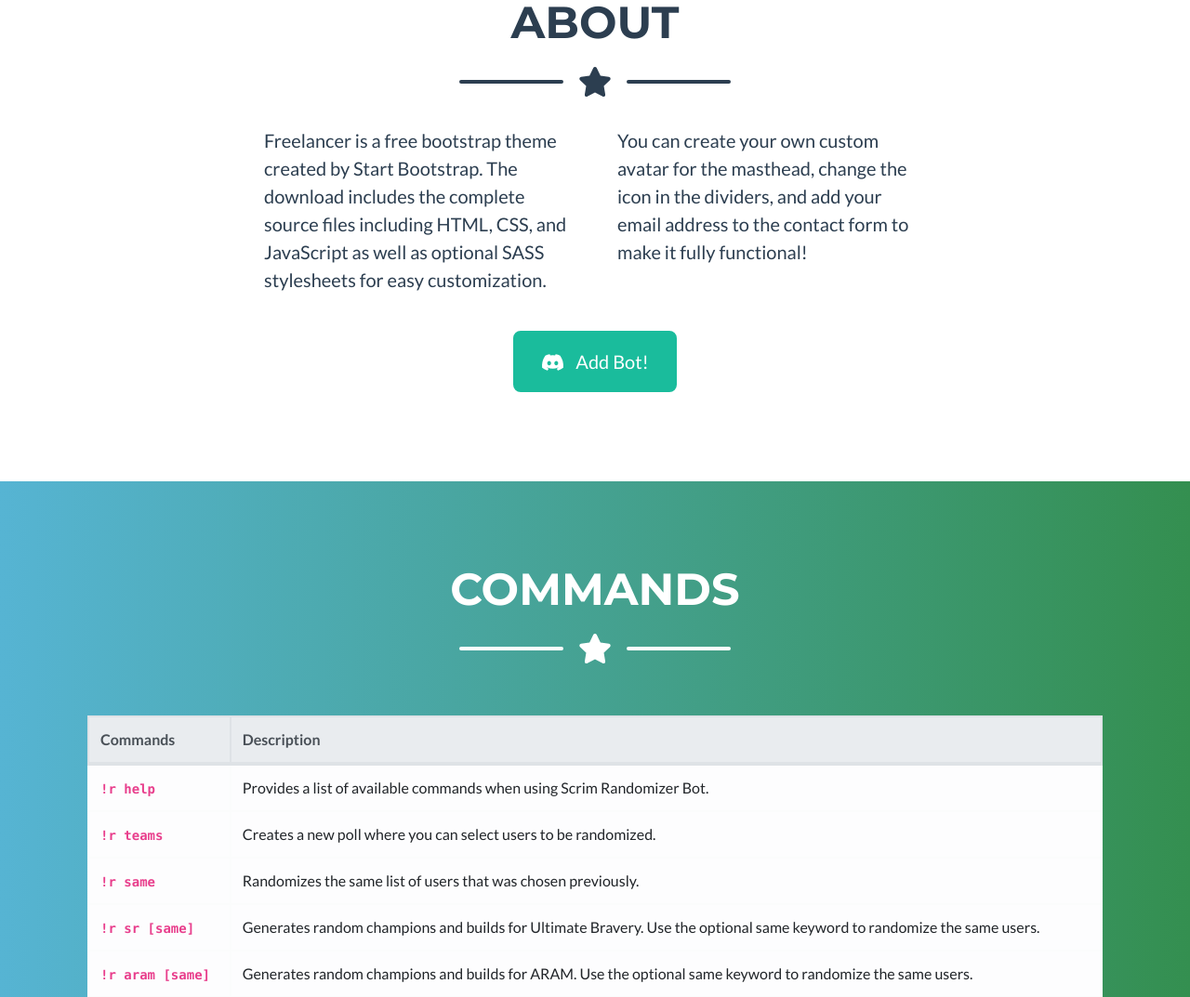
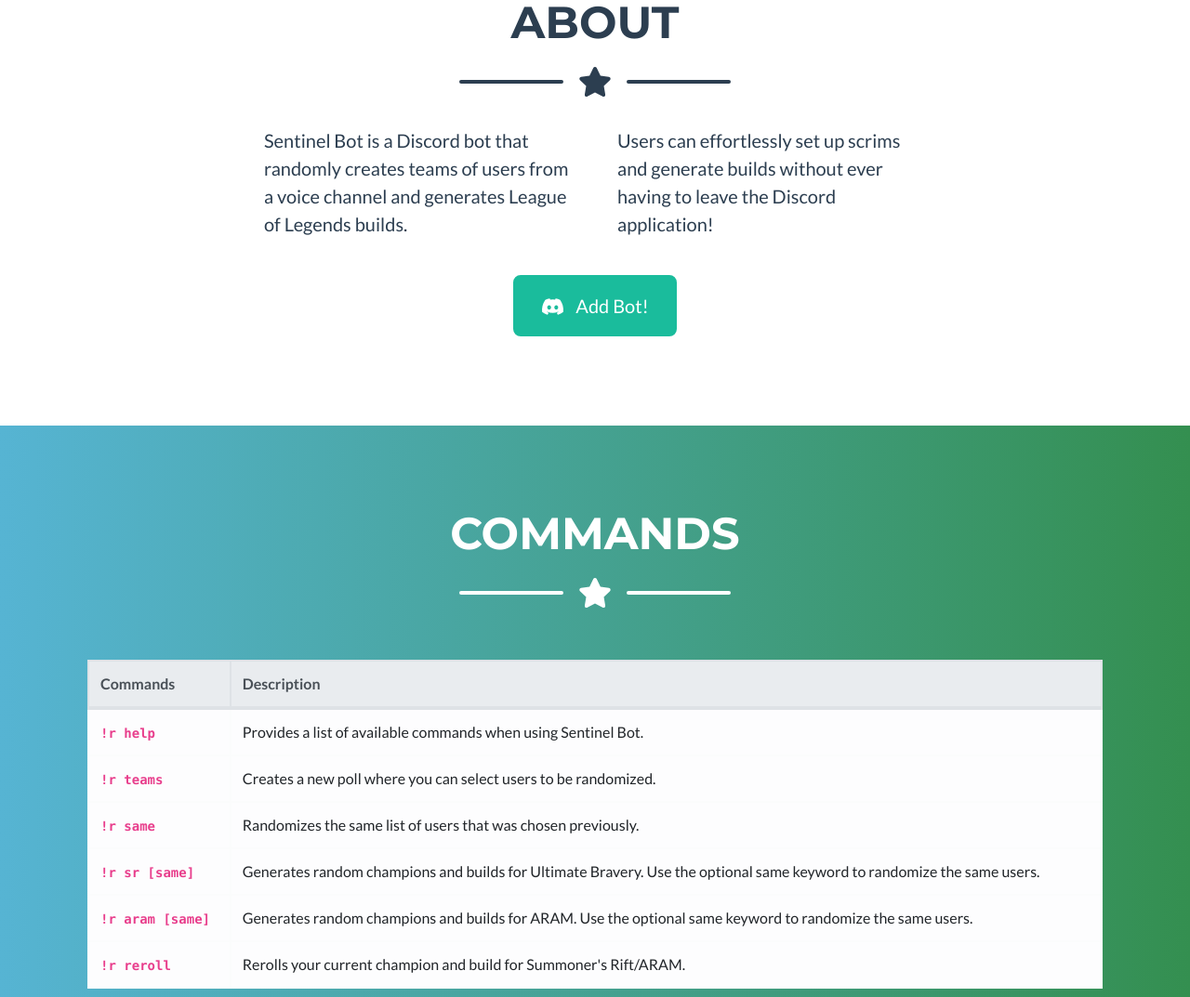
Before and after one commit to sentinel-discord/sentinel-discord.github.io, a plain HTML site: page index.html in a window 1280 px wide. Shown: the part 860-1933 px from the top of the page at 93% size. Drawn offline with nearby package versions, Linux system fonts and the light colour scheme.

Commit message:
Update index.html

```diff
--- a/index.html
+++ b/index.html
@@ -64,8 +64,8 @@
                 </div>
                 <!-- About Section Content-->
                 <div class="row">
-                    <div class="col-lg-4 ml-auto"><p class="lead">Freelancer is a free bootstrap theme created by Start Bootstrap. The download includes the complete source files including HTML, CSS, and JavaScript as well as optional SASS stylesheets for easy customization.</p></div>
-                    <div class="col-lg-4 mr-auto"><p class="lead">You can create your own custom avatar for the masthead, change the icon in the dividers, and add your email address to the contact form to make it fully functional!</p></div>
+                    <div class="col-lg-4 ml-auto"><p class="lead">Sentinel Bot is a Discord bot that randomly creates teams of users from a voice channel and generates League of Legends builds.</p></div>
+                    <div class="col-lg-4 mr-auto"><p class="lead">Users can effortlessly set up scrims and generate builds without ever having to leave the Discord application!</p></div>
                 </div>
                 <!-- About Section Button-->
                 <div class="text-center mt-4">
@@ -98,7 +98,7 @@
                 <tbody class="table-light">
                   <tr>
                     <th scope="row"><code>!r help</code></th>
-                    <td>Provides a list of available commands when using Scrim Randomizer Bot.</td>
+                    <td>Provides a list of available commands when using Sentinel Bot.</td>
                   </tr>
                   <tr>
                     <th scope="row"><code>!r teams</code></th>
```
